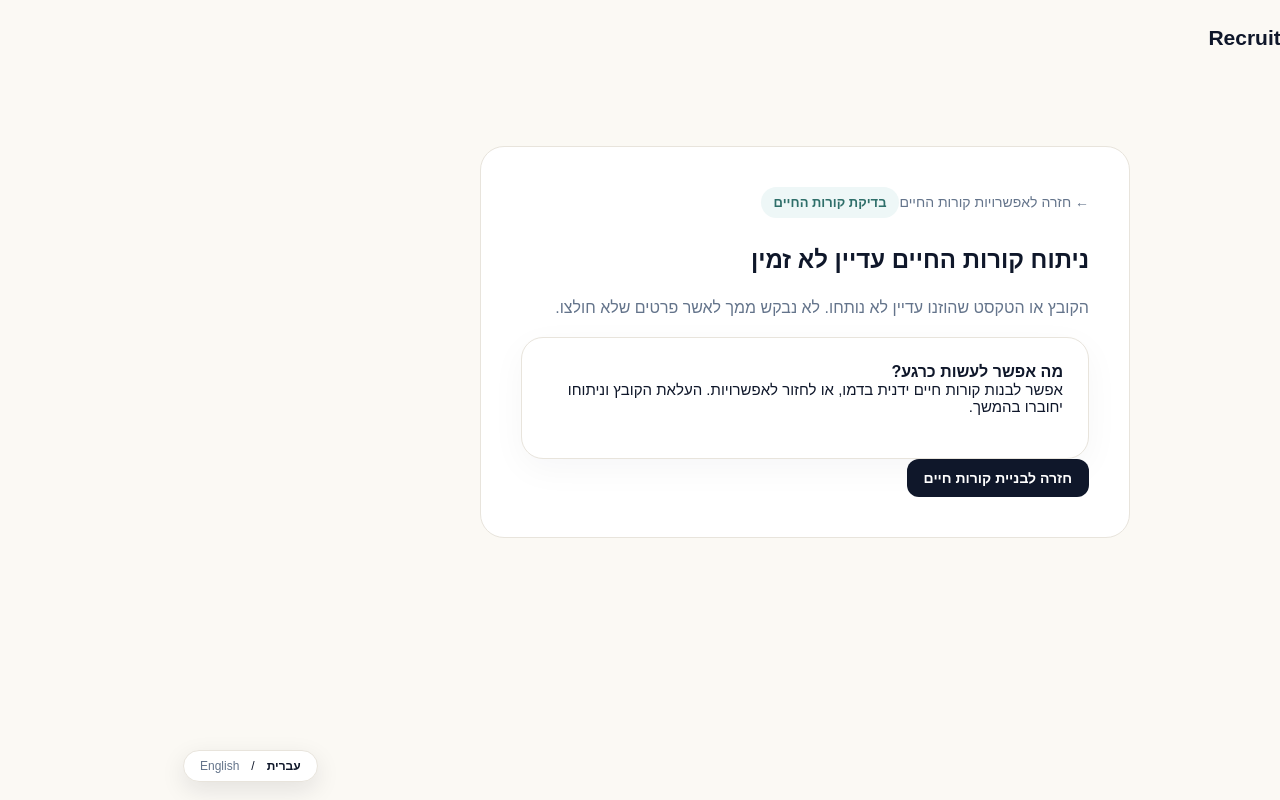
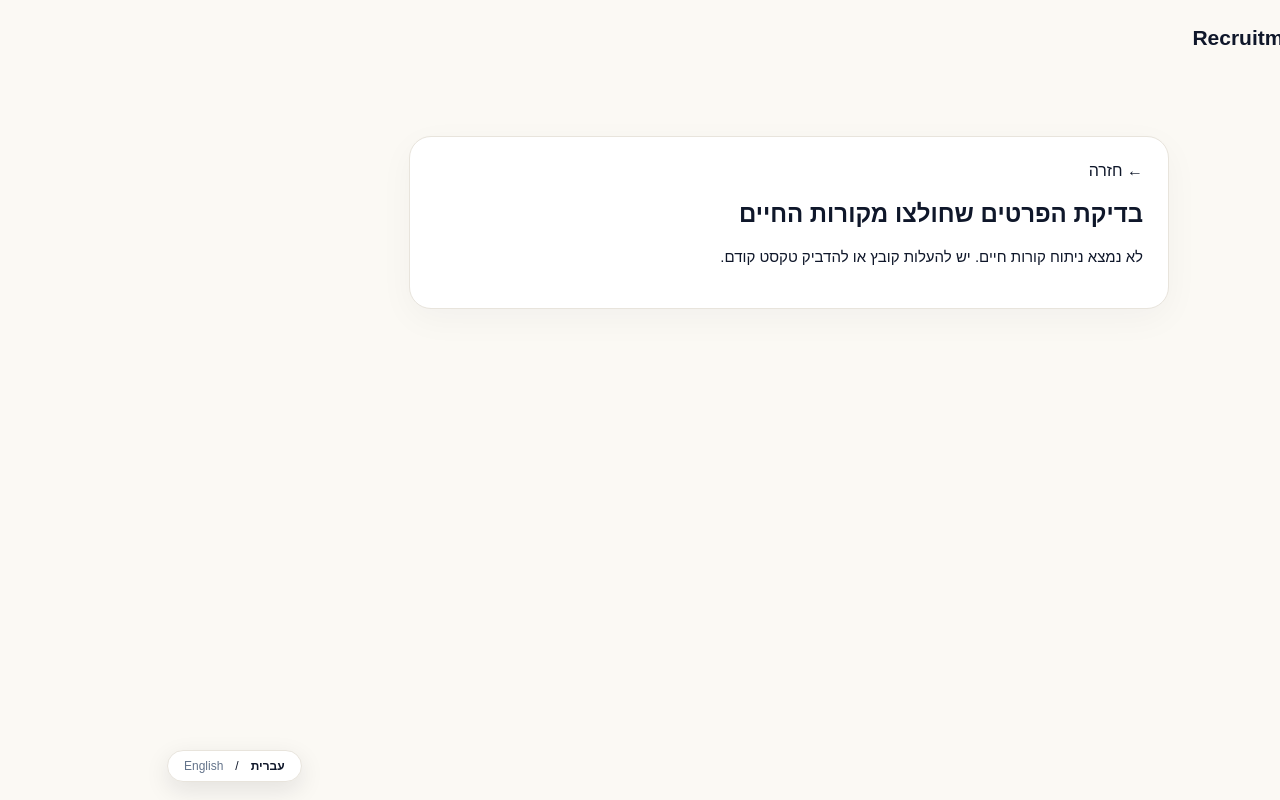
Before and after one commit to IritSel/recruitment-ai, a Next.js app: page /candidate/review in a window 1280 px wide. Built offline with nearby package versions, Linux system fonts and the light colour scheme.

Commit message:
Build editable bilingual extracted CV review

```diff
--- a/app/candidate/review/page.tsx
+++ b/app/candidate/review/page.tsx
@@ -1,16 +1,28 @@
 "use client";
 import Link from "next/link";
+import {useEffect,useState} from "react";
 import {useSiteLanguage} from "../../components/useSiteLanguage";
+type Experience={role:string;company:string;period:string;details:string};
+type Profile={fullName:string;email:string;phone:string;summary:string;experience:Experience[];education:string;training:string;skills:string;languages:string};
 export default function Review(){
  const en=useSiteLanguage()==="en";
- return <main className="shell"><nav className="nav"><Link className="brand" href="/">Recruitment AI</Link></nav>
- <section style={{maxWidth:650,margin:"70px auto",background:"#fff",padding:40,borderRadius:24,border:"1px solid #e8e4dc"}}>
- <Link href="/candidate" className="backLink">← {en?"Back to CV options":"חזרה לאפשרויות קורות החיים"}</Link>
- <span className="eyebrow">{en?"CV review":"בדיקת קורות החיים"}</span>
- <h1>{en?"CV analysis isn't available yet":"ניתוח קורות החיים עדיין לא זמין"}</h1>
- <p style={{color:"#64748b",lineHeight:1.7}}>{en?"Your file or pasted text has not been analyzed. We won't ask you to approve details we haven't extracted.":"הקובץ או הטקסט שהוזנו עדיין לא נותחו. לא נבקש ממך לאשר פרטים שלא חולצו."}</p>
- <div className="choice"><b>{en?"What can you do now?":"מה אפשר לעשות כרגע?"}</b>
- <p>{en?"You can build a CV manually in the demo, or return to the CV options. File upload and parsing will be connected later.":"אפשר לבנות קורות חיים ידנית בדמו, או לחזור לאפשרויות. העלאת הקובץ וניתוחו יחוברו בהמשך."}</p></div>
- <Link className="button" href="/candidate">{en?"Back to CV builder":"חזרה לבניית קורות חיים"}</Link>
+ const [profile,setProfile]=useState<Profile|null>(null);
+ useEffect(()=>{try{const raw=sessionStorage.getItem("cv-analysis");if(raw)setProfile(JSON.parse(raw));}catch{}},[]);
+ const labels:Record<string,string>=en?{fullName:"Full name",email:"Email",phone:"Phone",summary:"Professional summary",education:"Education",training:"Training",skills:"Skills",languages:"Languages"}:{fullName:"שם מלא",email:"אימייל",phone:"טלפון",summary:"תקציר מקצועי",education:"השכלה",training:"הכשרות",skills:"כישורים",languages:"שפות"};
+ const update=(key:keyof Profile,value:string)=>setProfile(x=>x?{...x,[key]:value}:x);
+ const save=()=>{if(!profile)return;sessionStorage.setItem("candidate-profile",JSON.stringify(profile));window.location.href="/candidate/jobs";};
+ return <main className="shell"><nav className="nav"><Link className="brand" href="/">Recruitment AI</Link></nav><section className="choice" style={{maxWidth:760,margin:"60px auto"}}>
+ <Link href="/candidate">← {en?"Back":"חזרה"}</Link>
+ <h1>{en?"Review your CV details":"בדיקת הפרטים שחולצו מקורות החיים"}</h1>
+ {!profile?<p>{en?"No analyzed CV found. Upload or paste a CV first.":"לא נמצא ניתוח קורות חיים. יש להעלות קובץ או להדביק טקסט קודם."}</p>:<>
+ <p>{en?"Check every field, correct errors and add missing information before approval.":"בדקו את הפרטים, תקנו שגיאות והוסיפו מידע חסר לפני האישור."}</p>
+ {(["fullName","email","phone","summary","education","training","skills","languages"] as const).map(k=><label key={k} style={{display:"grid",gap:6,marginBottom:14}}><b>{labels[k]}</b><textarea value={String(profile[k]||"")} onChange={e=>update(k,e.target.value)} rows={k==="summary"?3:2} style={field}/></label>)}
+ <h2>{en?"Work experience":"ניסיון תעסוקתי"}</h2>
+ {(profile.experience||[]).map((x,i)=><div className="choice" key={i}>{(["role","company","period","details"] as const).map(k=><label key={k} style={{display:"grid",gap:5,marginBottom:10}}><b>{({role:en?"Role":"תפקיד",company:en?"Company":"חברה",period:en?"Period":"תקופה",details:en?"Responsibilities":"תחומי אחריות"})[k]}</b><textarea value={x[k]||""} rows={2} style={field} onChange={e=>setProfile(p=>p?{...p,experience:p.experience.map((v,j)=>i===j?{...v,[k]:e.target.value}:v)}:p)}/></label>)}<button onClick={()=>setProfile(p=>p?{...p,experience:p.experience.filter((_,j)=>j!==i)}:p)}>{en?"Remove role":"הסרת תפקיד"}</button></div>)}
+ <button onClick={()=>setProfile(p=>p?{...p,experience:[...(p.experience||[]),{role:"",company:"",period:"",details:""}]}:p)}>{en?"Add experience":"הוספת ניסיון"}</button>
+ <div style={{marginTop:24}}><button className="button" disabled={!profile.fullName?.trim()} onClick={save}>{en?"Approve profile and continue":"אישור הפרופיל והמשך למשרות"}</button></div>
+ <small>{en?"Demo: profile is saved in this browser tab, not a user database.":"דמו: הפרופיל נשמר בלשונית הדפדפן ולא במסד נתוני משתמשים."}</small>
+ </>}
  </section></main>;
 }
+const field={width:"100%",padding:12,border:"1px solid #ddd",borderRadius:10,font:"inherit"};
```
